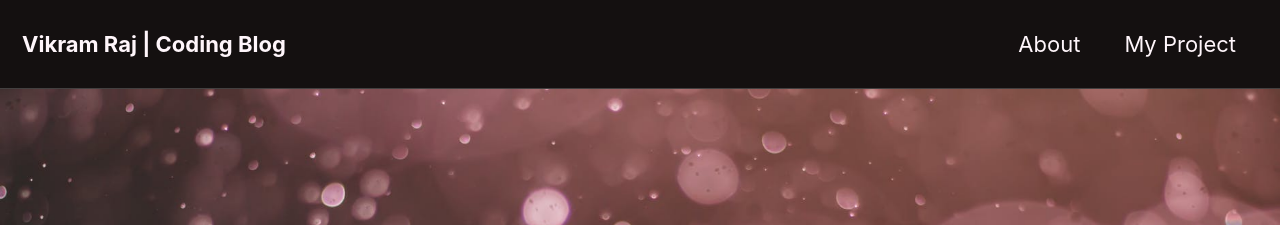
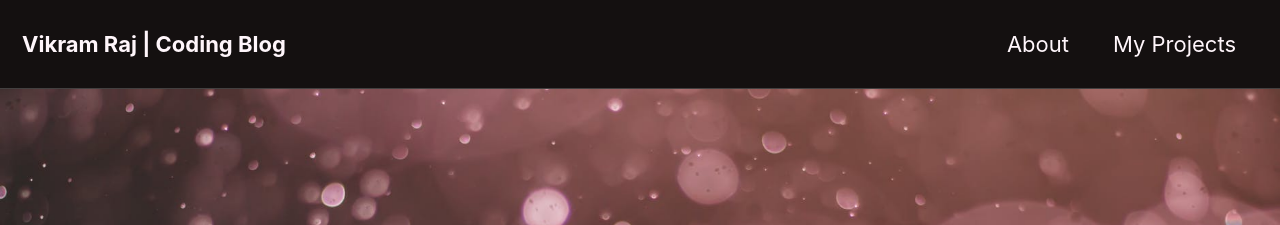
Before and after one commit to nvikramraj/nvikramraj.github.io, a Jekyll site: the page built from index.html, in a window 1280 px wide and 900 px high. Shown: the top 225 px of the window. Built offline with Jekyll 4.4.1, drawn with Linux system fonts in a browser that asks for light colours; cached includes are drawn as plain includes; nearby versions of some CDN libraries; the list of posts is cut into pages by our own code.

Commit message:
Edited navigation bar

```diff
--- a/_data/navigation.yml
+++ b/_data/navigation.yml
@@ -2,7 +2,7 @@
 main:
   - title: "About"
     url: /about/
-  - title: "My Project"
+  - title: "My Projects"
     url: /my-projects/
   # - title: "Sample Posts"
   #   url: /year-archive/
```
